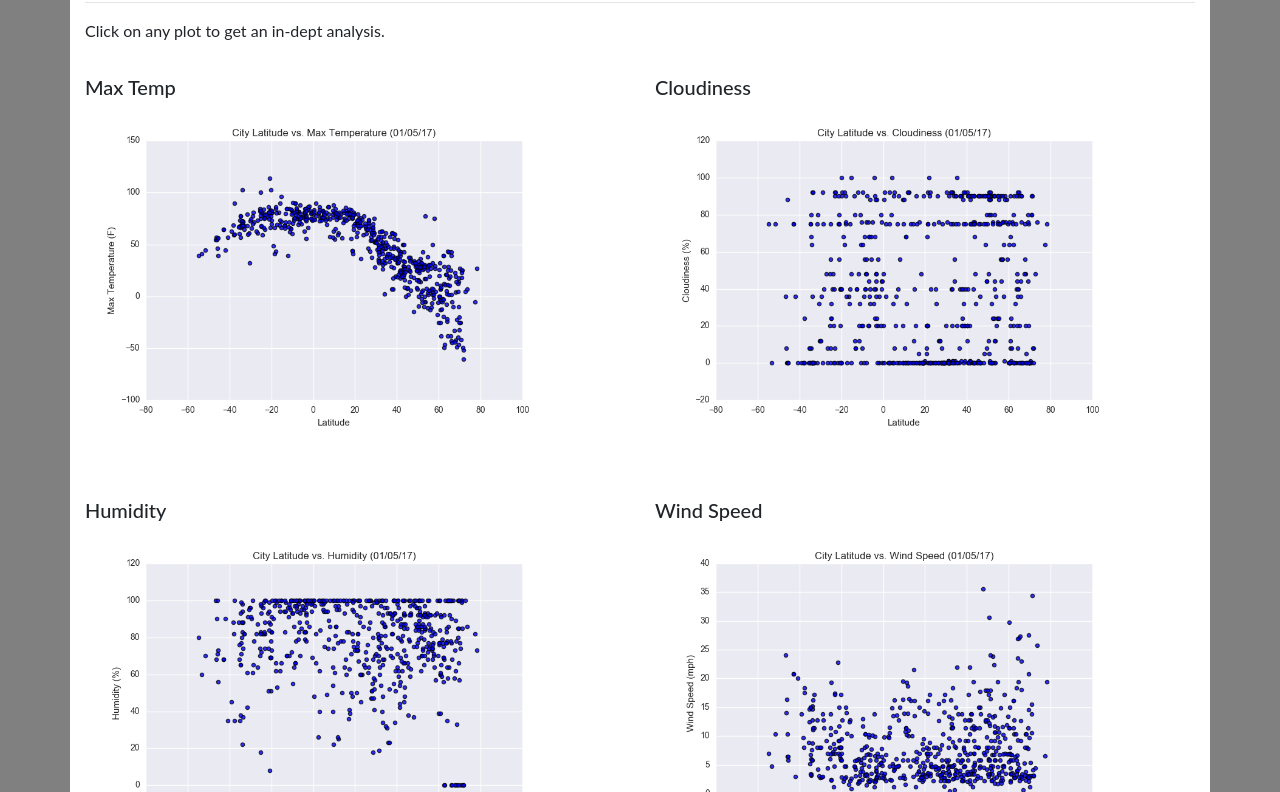
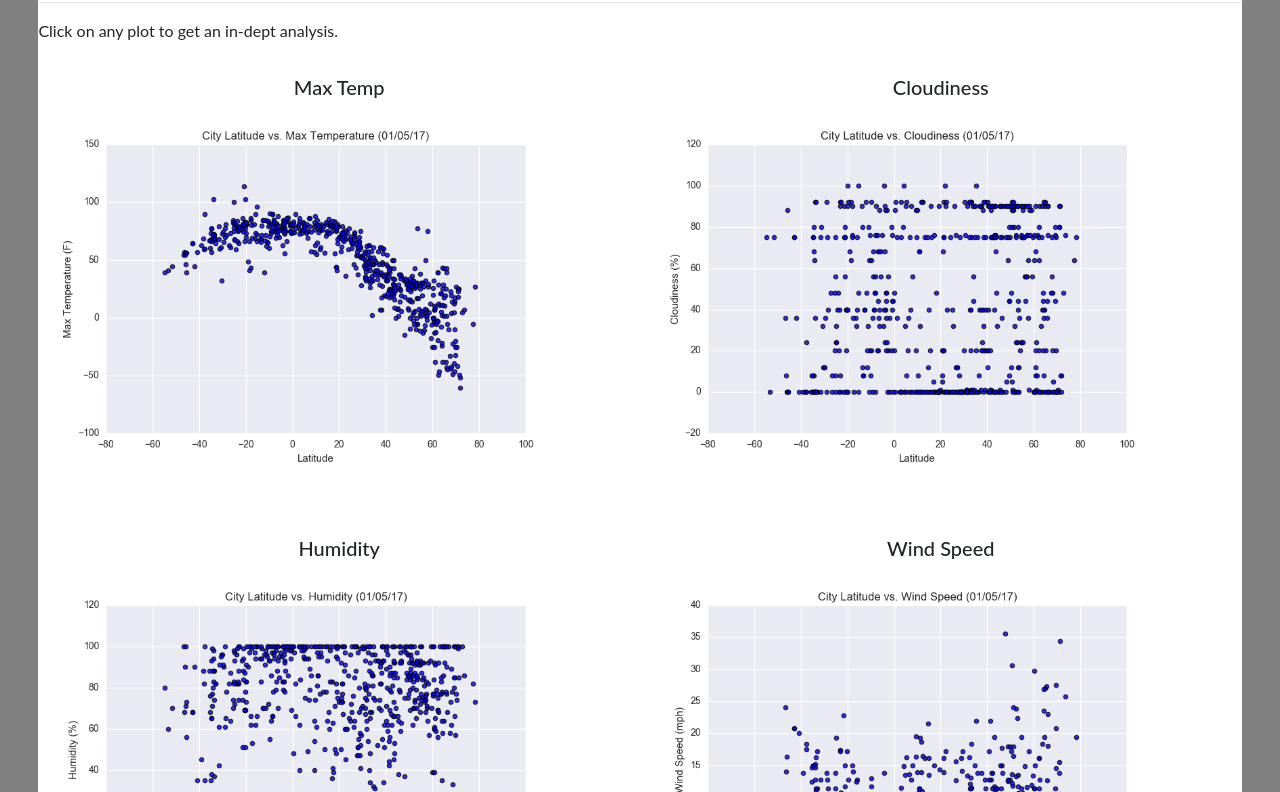
Before and after one commit to andrewzee23/web-desgin-challenge, a plain HTML site: page comparisons.html in a window 1280 px wide. Shown: the part 156-948 px from the top of the page. Drawn offline with nearby package versions, Linux system fonts and the light colour scheme.

Commit message:
updating comparisons.html

```diff
--- a/comparisons.html
+++ b/comparisons.html
@@ -41,21 +41,21 @@
         </div>
       </nav>
 
-      <div class="container">
+      <div class="comparisons">
         <h1>Comparison: City Latitude vs X</h1>
         <hr>
         <p>
           Click on any plot to get an in-dept analysis.
         </p>
-        <div class="row">
-          <div class="col">
+        <div class="page-content">
+          <div class="content">
             <p><h5>Max Temp</h5>
             <a href="visualization_1.html"><img src="resources/assets/images/Fig1.png" alt="" width="90%"></a></p>
             <br>
             <p><h5>Humidity</h5>
             <a href="visualization_2.html"><img src="resources/assets/images/Fig2.png" alt="" width="90%"></a></p>
           </div>
-          <div class="col">
+          <div class="content">
             <p><h5>Cloudiness</h5>
             <a href="visualization_3.html"><img src="resources/assets/images/Fig3.png" alt="" width="90%"></a></p>
             <br>
--- a/styles.css
+++ b/styles.css
@@ -41,12 +41,18 @@ body {
 }
 
 /* comparison page */
+.comparisons {
+  background-color: white;
+  margin: 3%;
+}
 
-.container {
-  background-color: white;
-  margin-top: 3%;
-  margin: auto%;
+.page-content {
+  display: grid;
+  grid-template-columns: 1fr 1fr;
+}
 
+.page-content h5 {
+  text-align: center;
 }
 
 /* visualization pages */
@@ -107,9 +113,11 @@ body {
     grid-template-columns: 1fr;
   }
   /*comparison page  */
+  .comparisons {
+    margin: 0;
+  }
 
-
-  .container h1 {
+  .comparisons h1 {
     font-size: 36px;
   }
   /* nav bar  */
```
